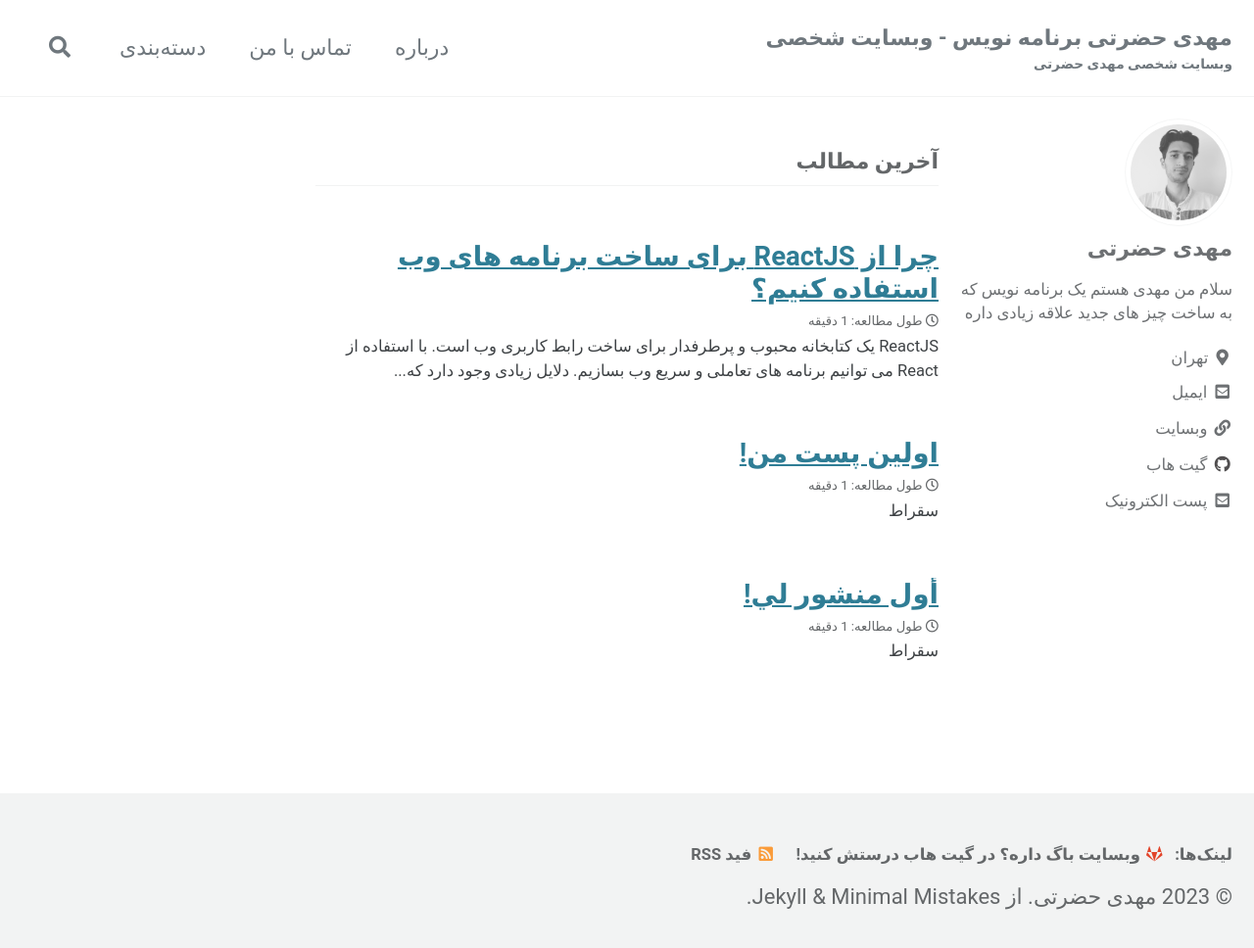
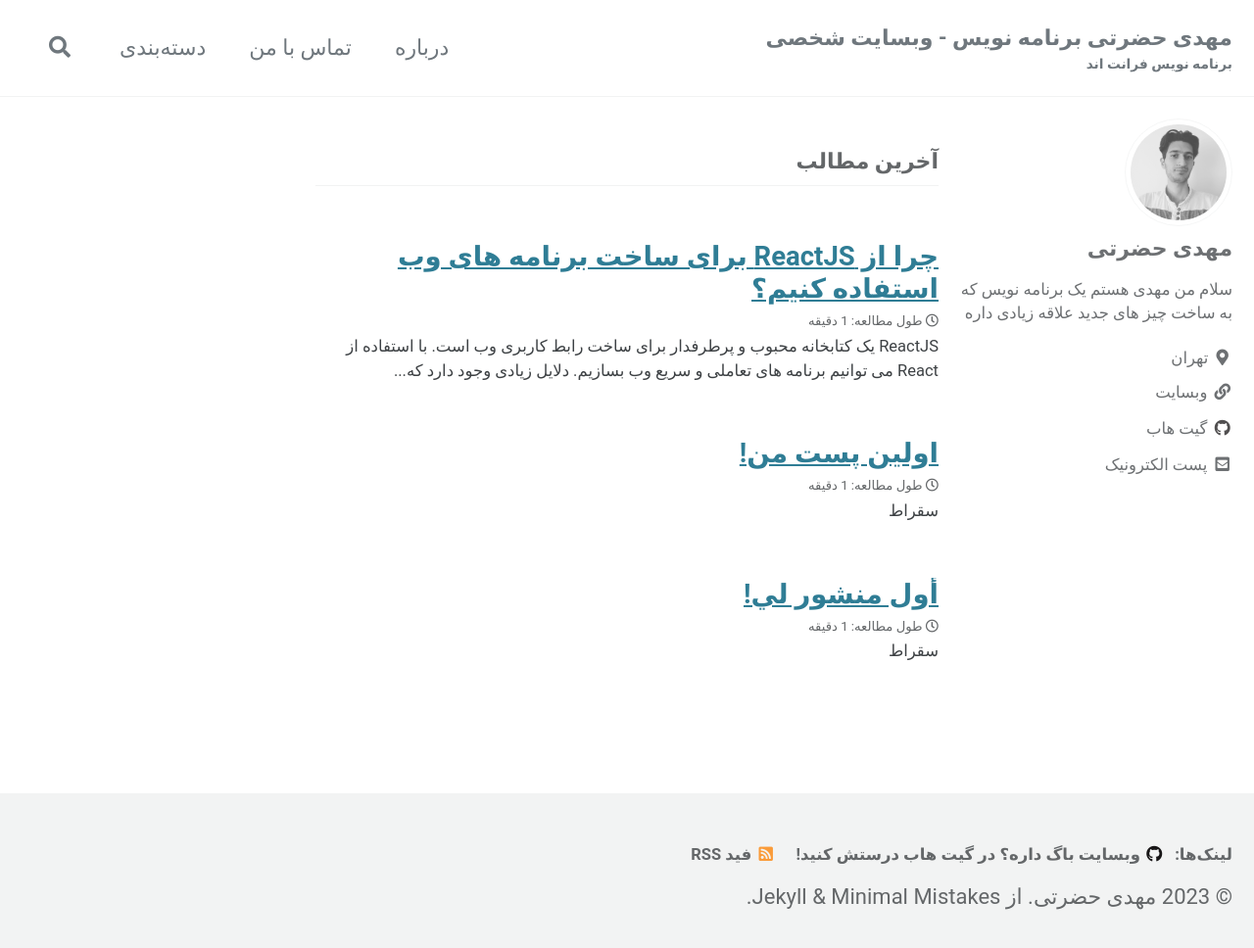
Before and after one commit to Mahdi-Hazrati/mahdihazrati.ir, a Jekyll site: the page built from index.html, in a window 1280 px wide and 976 px high. Shown: the top 968 px of the window at 98% size. Built offline with Jekyll 4.4.1, drawn with Linux system fonts in a browser that asks for light colours; cached includes are drawn as plain includes; some web fonts are replaced; the list of posts is cut into pages by our own code; a style sheet for code colours, icons or effects is not loaded.

Commit message:
change subtite

```diff
--- a/_config.yml
+++ b/_config.yml
@@ -18,7 +18,7 @@ minimal_mistakes_skin    : "default" # "air", "aqua", "contrast", "dark", "dirt"
 locale                   : "fa-IR"
 title                    : "مهدی حضرتی برنامه نویس - وبسایت شخصی"
 title_separator          : "|"
-subtitle                 : "وبسایت شخصی مهدی حضرتی" # site tagline that appears below site title in masthead
+subtitle                 : "برنامه نویس فرانت اند" # site tagline that appears below site title in masthead
 name                     : "مهدی حضرتی"
 description              : "وبسایت شخصی مهدی حضرتی توسعه دهنده فرانت اند"
 url                      : "http://mahdihazrati.ir/" # the base hostname & protocol for your site e.g. "https://mmistakes.github.io"
@@ -112,7 +112,7 @@ author:
   links:
     - label: "ایمیل"
       icon: "fas fa-fw fa-envelope-square"
-      url: "mailto:your hi@mahdihazrati.ir"
+      # url: "mailto:your hi@mahdihazrati.ir"
     - label: "وبسایت"
       icon: "fas fa-fw fa-link"
       url: "https://your-website.com"
@@ -142,7 +142,7 @@ footer:
       icon: "fab fa-fw fa-github"
       # url:
     - label: "وبسایت باگ داره؟ در گیت هاب درستش کنید!"
-      icon: "fab fa-fw fa-gitlab"
+      icon: "fab fa-fw fa-github"
       url: "https://github.com/Mahdi-Hazrati/mahdihazrati.ir"
     - label: "Bitbucket"
       icon: "fab fa-fw fa-bitbucket"
```
